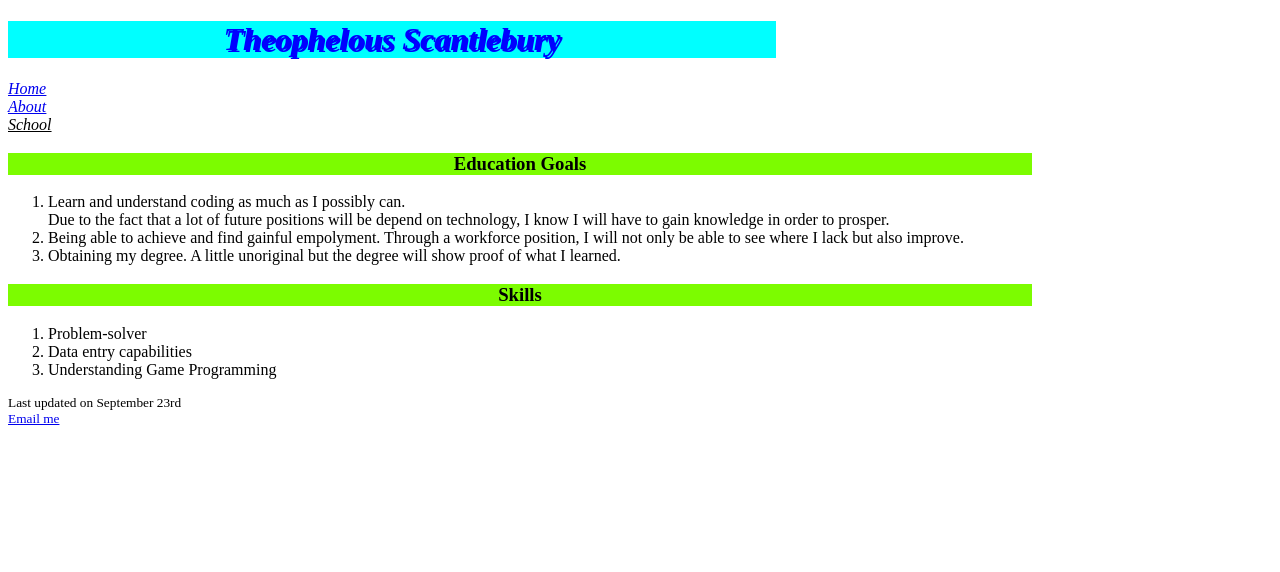
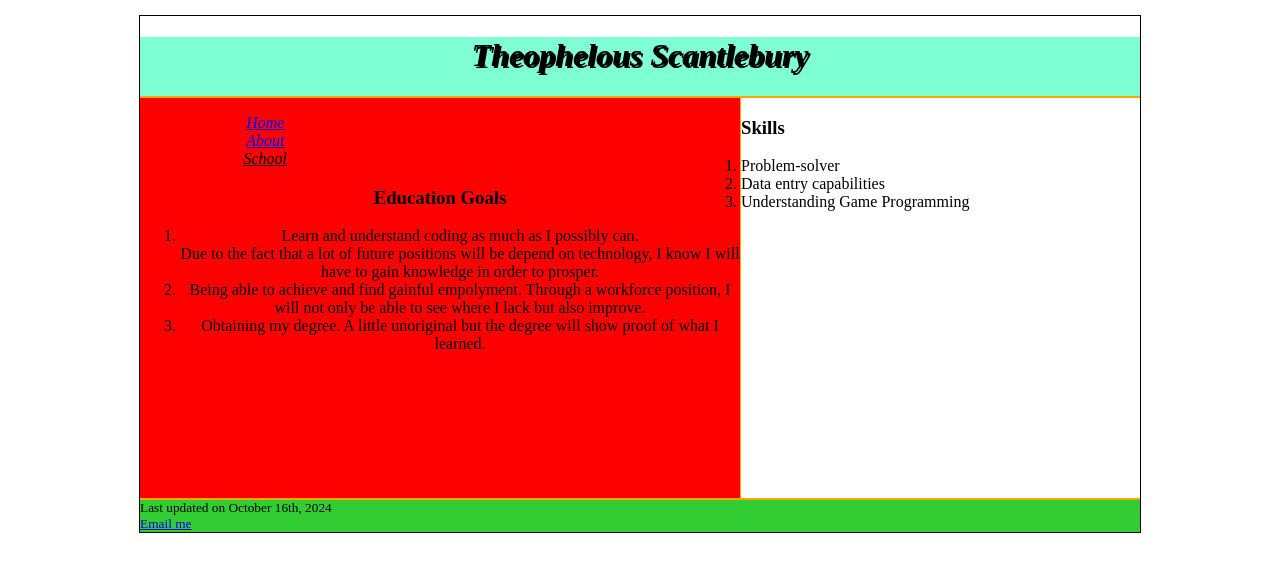
Before and after one commit to TEC-9328/cis132, a plain HTML site: page about.html in a window 1280 px wide. Drawn offline with Linux system fonts and the light colour scheme.

Commit message:
Add files via upload

```diff
--- a/about.html
+++ b/about.html
@@ -6,9 +6,8 @@
         <link rel = "stylesheet" href="main.css">
     </head>
     <body>
-        <header>
-        <h1>Theophelous Scantlebury</h1>
-        </header>
+        <header><h1>Theophelous Scantlebury</h1></header>
+        <main>
             <nav>
                 <ul>
                     <li><a href="index.html">Home</a></li>
@@ -22,13 +21,16 @@
                 <li>Being able to achieve and find gainful empolyment. Through a workforce position, I will not only be able to see where I lack but also improve.</li>
                 <li>Obtaining my degree. A little unoriginal but the degree will show proof of what I learned.</li>
             </ol>
-        <h3>Skills</h3>
+        </main>
+        <aside>
+            <h3>Skills</h3>
             <ol>
                 <li>Problem-solver</li>
                 <li>Data entry capabilities</li>
                 <li>Understanding Game Programming</li>
             </ol>
-        <footer>Last updated on September 23rd
+        </aside>
+        <footer>Last updated on October 16th, 2024
             <br><a href="Copperwire64@hotmail.com">Email me</a>
         </footer>
     </body>
--- a/main.css
+++ b/main.css
@@ -1,24 +1,31 @@
 body{
     color:black;
     max-width: 80%;
-    margin: none;
+    background-color:white;
+    width: 1000px;;
+    margin: 15px auto;
+    border:1px solid black
 }
 
 header{
+    border-bottom: 2px solid orange;
     margin: center;
     text-align: center;
     font-style:italic;
-    text-shadow: 2px 2px;}
+    text-shadow: 2px 2px;
+    background-color: aquamarine;
+}
 
-h1{
+main{
     width: 75%;
-    color:blue;
     background-color: aqua;
-    float: center;}
-
-h3{ color: black;
+    float: center;
+    background-color: red;
     text-align: center;
-    background-color: lawngreen;
+    height: 400px;
+    width: 600px;
+    float: left;
+    border-right:1px solid orange
 }
 
 nav ul{
@@ -39,5 +46,9 @@ section{
 }
 
 footer{
+    background-color: limegreen;
     font-style:normal;
-    font-size: smaller;}
+    font-size: smaller;
+    clear: both;
+    border-top: 2px solid orange ;
+}
```
Also changed, not shown: index.html (+8 -8 lines), school.html (+5 -3 lines).
